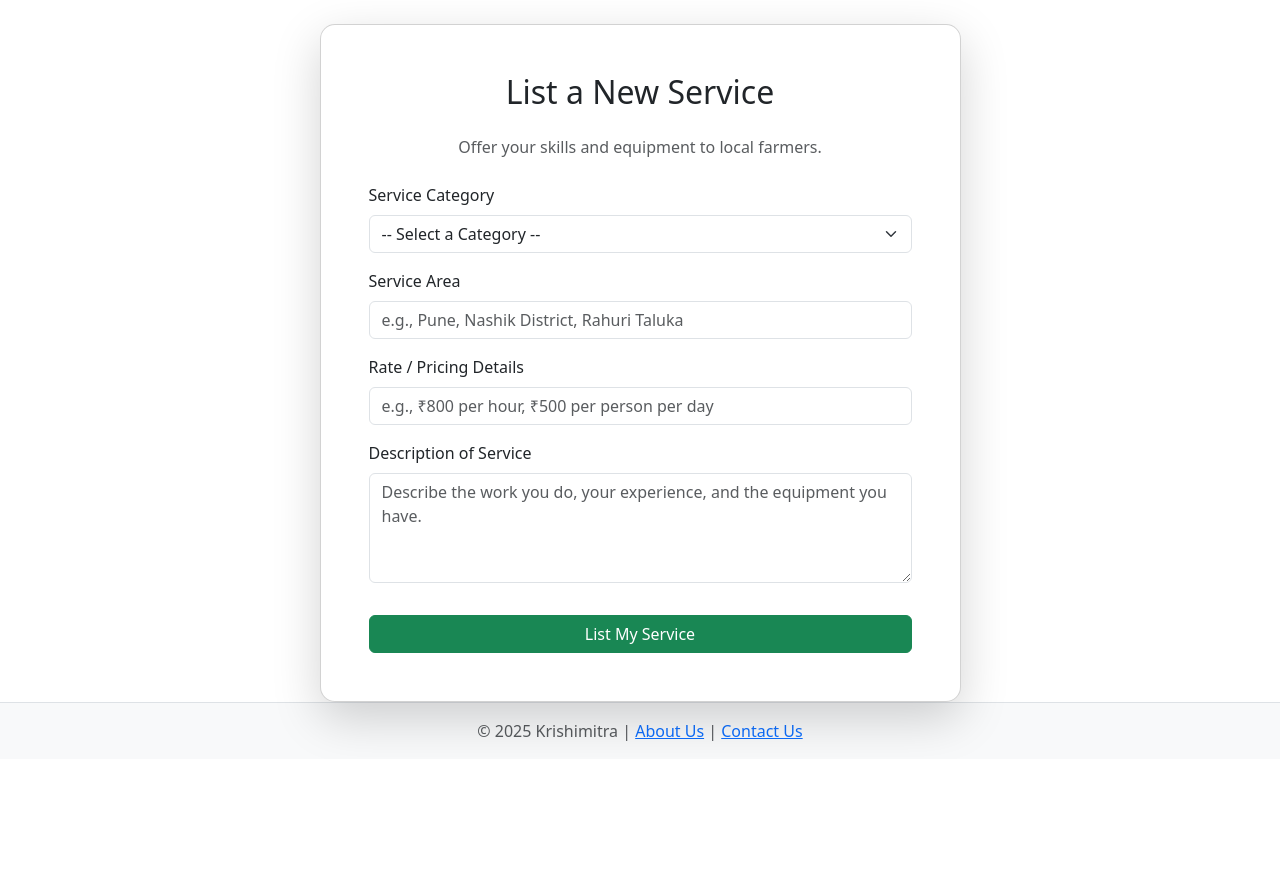
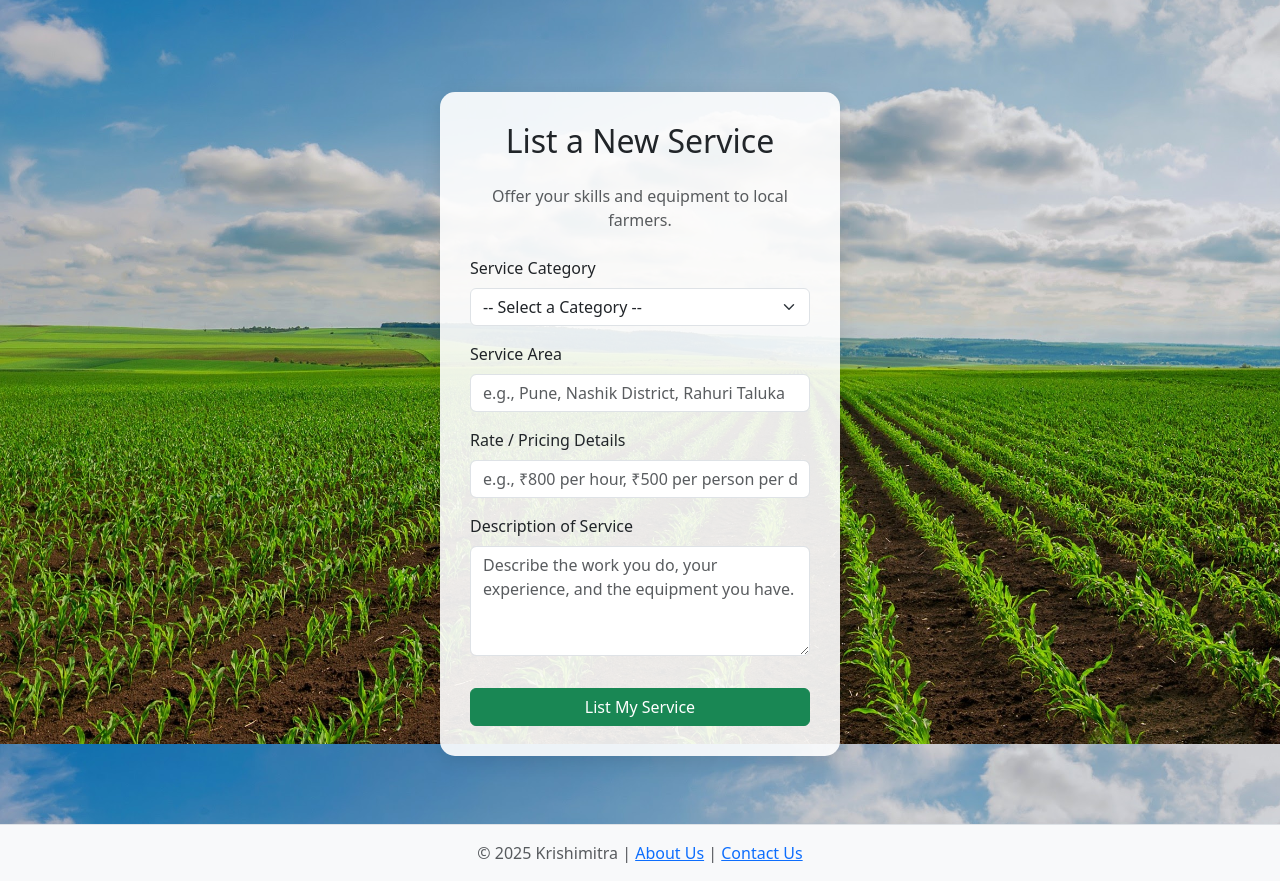
Before and after one commit to Deepraj916/Krishimitra-app, a Flask app: page /offer_service in a window 1280 px wide. Shown: the part 56-937 px from the top of the page. Before the commit the page ends 800 px from the top, so only its background shows below. Run offline with Flask 3, Linux system fonts and the light colour scheme; a user stored in the database is signed in; parts of the project's set-up code (start-up, migrations or seed data) failed here and were passed over.

Commit message:
FEAT: Add agricultural services marketplace

```diff
--- a/static/css/style.css
+++ b/static/css/style.css
@@ -311,7 +311,13 @@
     /* Make the border a more vibrant green */
     border-color: #2c5e3f;
     /* Add a glowing effect */
-    box-shadow: 0 0 0 0.25rem rgba(44, 94, 63, 0.25);
+    box-shadow: 0 0 0 0.25rem rgba(11, 227, 94, 0.25);
     /* Remove the default blue outline */
     outline: none;
 }
+
+/* Styling for Services Page Background */
+.services-page-background {
+    background: url('../images/report.jpg') no-repeat center center fixed;
+    background-size: cover;
+}
--- a/templates/offer_service.html
+++ b/templates/offer_service.html
@@ -1,11 +1,11 @@
 {% extends 'base.html' %}
 {% block title %}Offer a Service{% endblock %}
 
+{% block body_class %}login-page-background{% endblock %}
+
 {% block content %}
-<div class="row justify-content-center mt-4">
-    <div class="col-md-8 col-lg-7">
-        <div class="card shadow-lg">
-            <div class="card-body p-4 p-md-5">
+<div class="login-container">
+    <div class="login-card">
         <h2 class="card-title text-center mb-4">List a New Service</h2>
         <p class="text-center text-muted mb-4">Offer your skills and equipment to local farmers.</p>
 
@@ -40,6 +40,4 @@
         </form>
     </div>
 </div>
-    </div>
-</div>
 {% endblock %}
```
Lines whose indentation alone changed are shown as unchanged.
